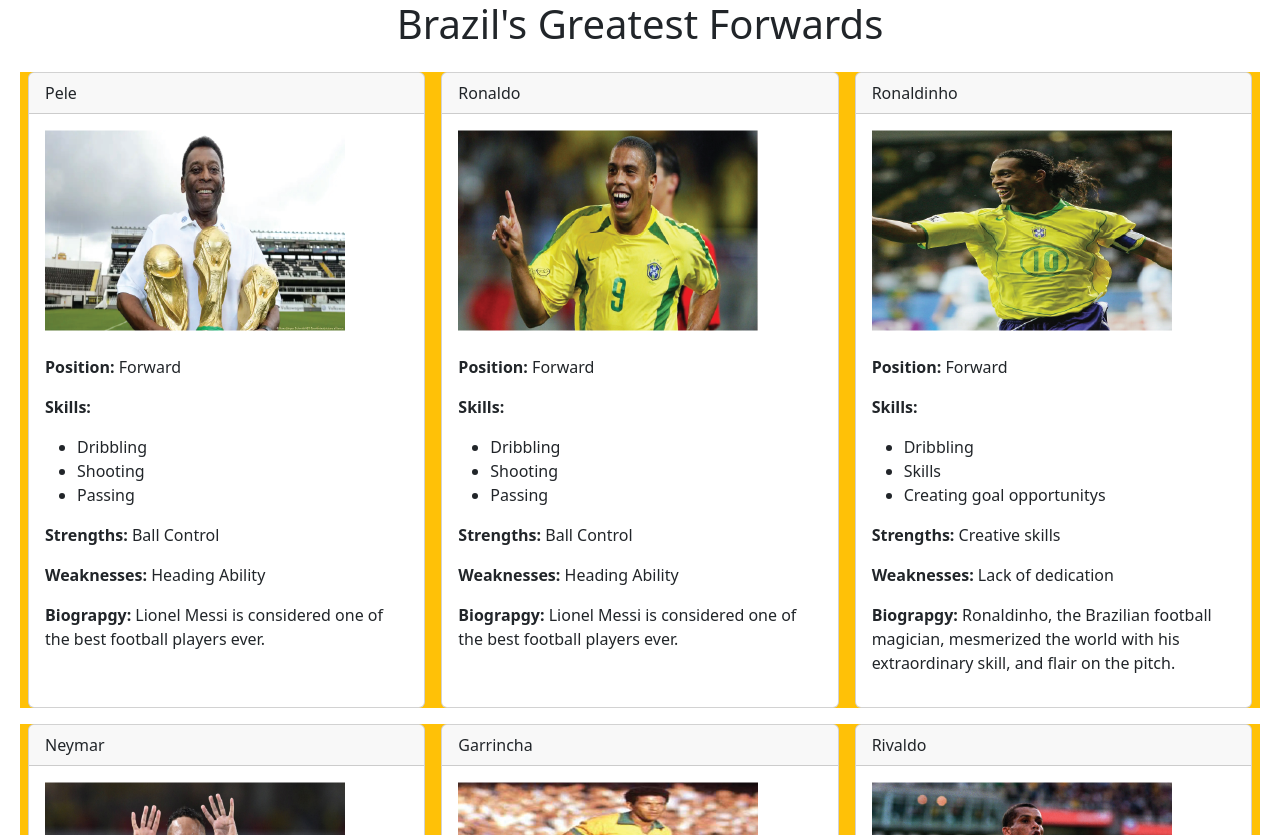
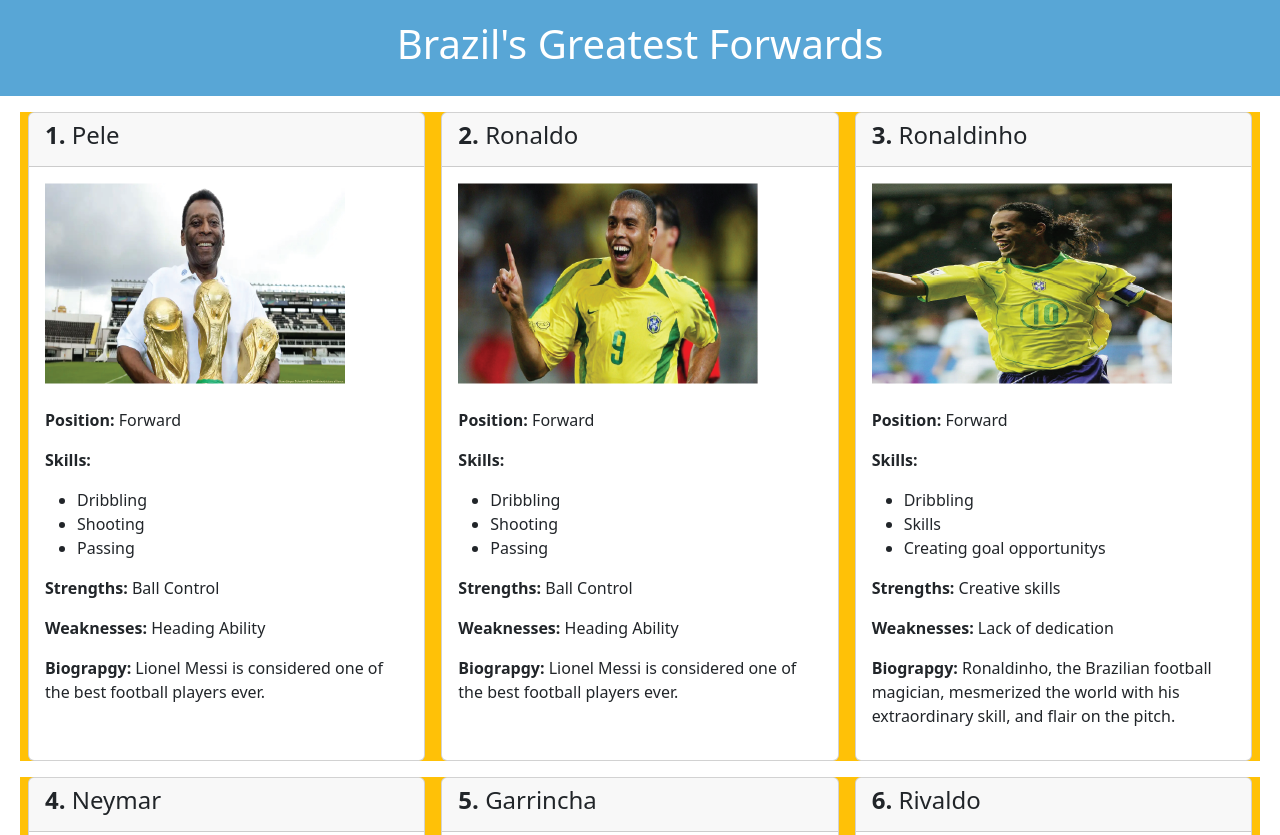
Before and after one commit to DanielB566/Super-Team, a plain HTML site: page index.html in a window 1280 px wide. Shown: the top 835 px of the page. Drawn offline with nearby package versions, Linux system fonts and the light colour scheme.

Commit message:
added numbering system to the object

```diff
--- a/scirpt.js
+++ b/scirpt.js
@@ -1,5 +1,6 @@
 const teamMembers = [
     {
+        number: '1.',
         name: 'Pele',
         position: 'Forward',
         skills: ['Dribbling', 'Shooting', 'Passing'],
@@ -7,8 +8,10 @@ const teamMembers = [
         weaknesses: 'Heading Ability',
         biography: 'Lionel Messi is considered one of the best football players ever.',
         img: 'Imgs/Pele.png'
+
     },
     {
+        number: '2.',
         name: 'Ronaldo',
         position: 'Forward',
         skills: ['Dribbling', 'Shooting', 'Passing'],
@@ -18,6 +21,7 @@ const teamMembers = [
         img: 'Imgs/ronaldo.png'
     },
     {
+        number: '3.',
         name: 'Ronaldinho',
         position: 'Forward',
         skills: ['Dribbling', 'Skills', 'Creating goal opportunitys'],
@@ -27,6 +31,7 @@ const teamMembers = [
         img: 'Imgs/ronaldino.png'
     },
     {
+        number: '4.',
         name: 'Neymar',
         position: 'Forward',
         skills: ['Dribbling', 'Skills', 'Creating goal opportunitys'],
@@ -36,6 +41,7 @@ const teamMembers = [
         img: 'Imgs/Neymar.png'
     },
     {
+        number: '5.',
         name: 'Garrincha',
         position: 'Forward',
         skills: ['Dribbling', 'Skills', 'Creating goal opportunitys'],
@@ -45,6 +51,7 @@ const teamMembers = [
         img: 'Imgs/Garrincha.png'
     },
     {
+        number: '6.',
         name: 'Rivaldo',
         position: 'Forward',
         skills: ['Dribbling', 'Skills', 'Creating goal opportunitys'],
@@ -54,6 +61,7 @@ const teamMembers = [
         img: 'Imgs/Rivaldo.png'
     },
     {
+        number: '7.',
         name: 'Romario',
         position: 'Forward',
         skills: ['Dribbling', 'Skills', 'Creating goal opportunitys'],
@@ -63,6 +71,7 @@ const teamMembers = [
         img: 'Imgs/Romario.png'
     },
     {
+        number: '8.',
         name: 'Jairzinho',
         position: 'Forward',
         skills: ['Dribbling', 'Skills', 'Creating goal opportunitys'],
@@ -72,6 +81,7 @@ const teamMembers = [
         img: 'Imgs/Jairzinho.png'
     },
     {
+        number: '9.',
         name: 'Zico',
         position: 'Forward',
         skills: ['Dribbling', 'Skills', 'Creating goal opportunitys'],
@@ -81,6 +91,7 @@ const teamMembers = [
         img: 'Imgs/Zico.png'
     },
     {
+        number: '10.',
         name: 'Kaka',
         position: 'Forward',
         skills: ['Dribbling', 'Skills', 'Creating goal opportunitys'],
@@ -90,6 +101,7 @@ const teamMembers = [
         img: 'Imgs/Kaka.png'
     },
     {
+        number: '11.',
         name: 'Bebeto',
         position: 'Forward',
         skills: ['Dribbling', 'Skills', 'Creating goal opportunitys'],
@@ -99,6 +111,7 @@ const teamMembers = [
         img: 'Imgs/Bebeto.png'
     },
     {
+        number: '12.',
         name: 'Luis Fabiano',
         position: 'Forward',
         skills: ['Dribbling', 'Skills', 'Creating goal opportunitys'],
@@ -134,7 +147,9 @@ function generateTeamCards (){
 
         card.innerHTML = `
             <div class = "card h-100">
-            <div class = "card-header"> ${member.name}</div>
+            <div class = "card-header">
+            <h4><b>${member.number}</b> ${member.name} </h4>
+            </div>
             <div class = "card-body">
             <img src=${member.img}><br><br>
                 <p><strong>Position: </strong> ${member.position} </p>
--- a/style.css
+++ b/style.css
@@ -1,3 +1,10 @@
 .textCenter{
     text-align: center;
 }
+
+header {
+    background-color: #58a6d6;
+    color: White;
+    padding: 20px;
+    text-align: center;
+}
```
